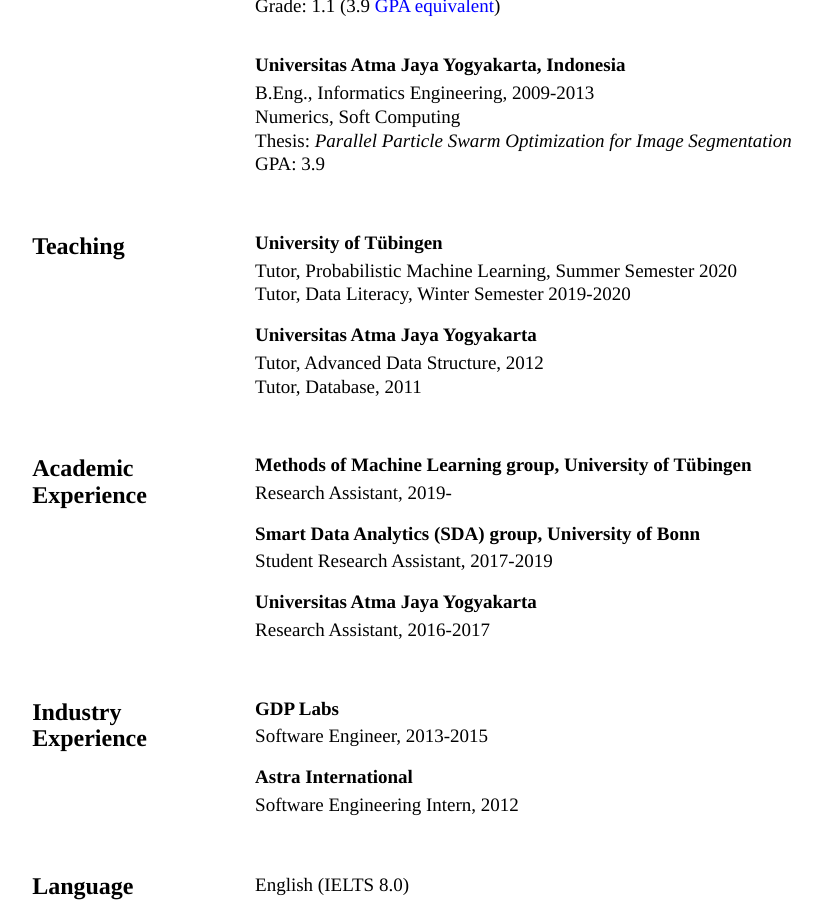
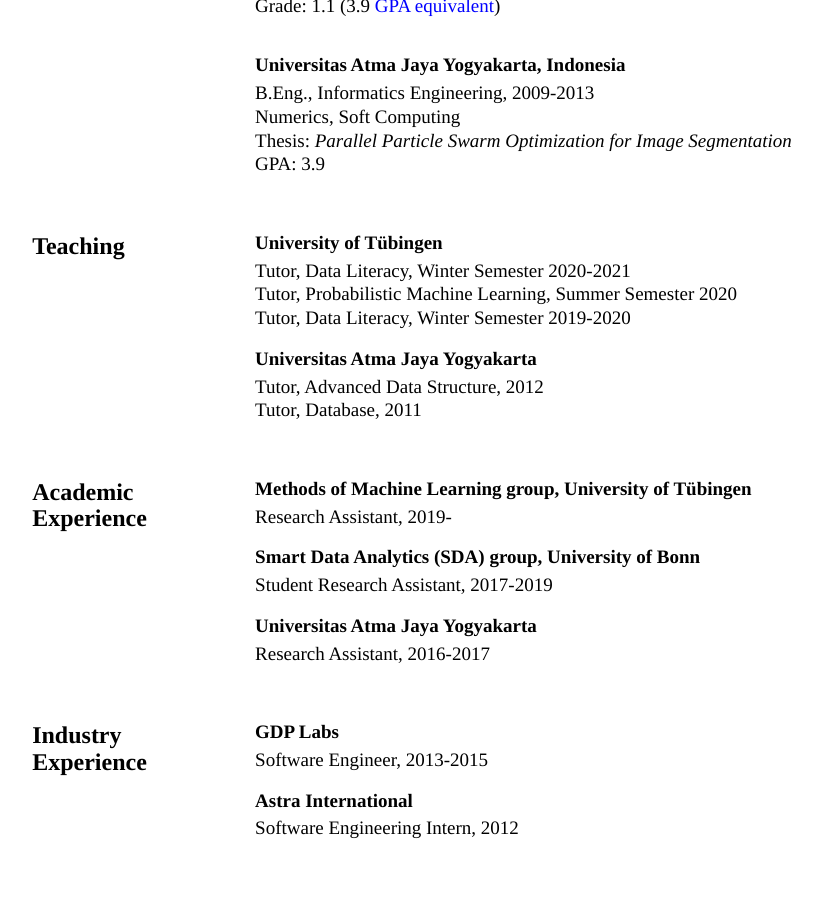
Before and after one commit to hsyodysseyjr/wiseodd0, a Jekyll site: the page built from about.html, in a window 1280 px wide and 900 px high, scrolled down 718 px. Shown: the whole window, without its empty margins (177-999 px from the left). Built offline with Jekyll 4.4.1, drawn with Linux system fonts in a browser that asks for light colours; nearby versions of some CDN libraries; formulas are drawn with MathJax 3.

Commit message:
Update about.html

```diff
--- a/about.html
+++ b/about.html
@@ -70,6 +70,7 @@ header-img: "img/about-bg.jpg"
         <div class="col-md-3"><h3>Teaching</h3></div>
         <div class="col-md-9">
             <h4>University of Tübingen</h4>
+            <div>Tutor, Data Literacy, Winter Semester 2020-2021</div>
             <div>Tutor, Probabilistic Machine Learning, Summer Semester 2020</div>
             <div>Tutor, Data Literacy, Winter Semester 2019-2020</div>
 
```
